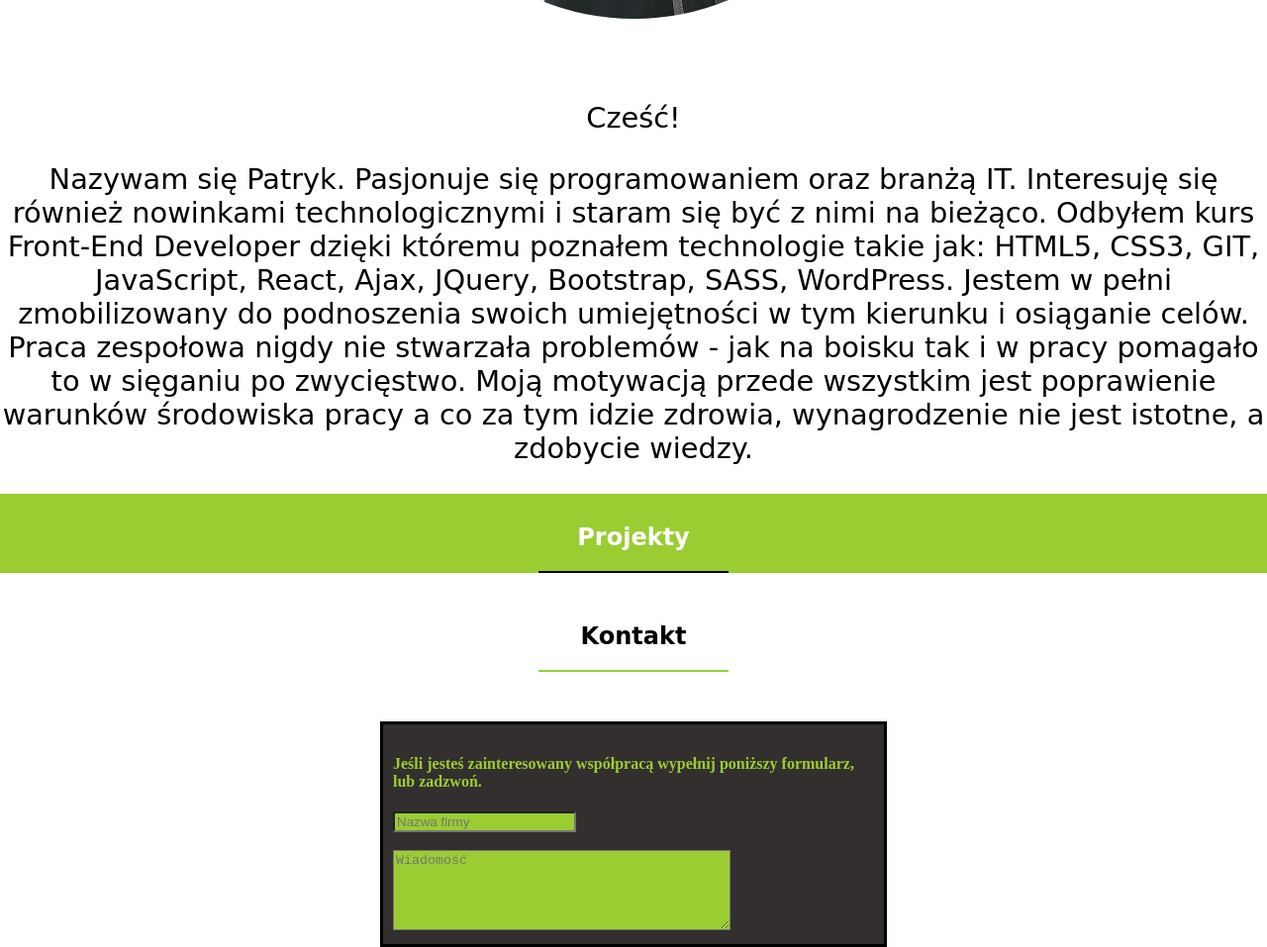
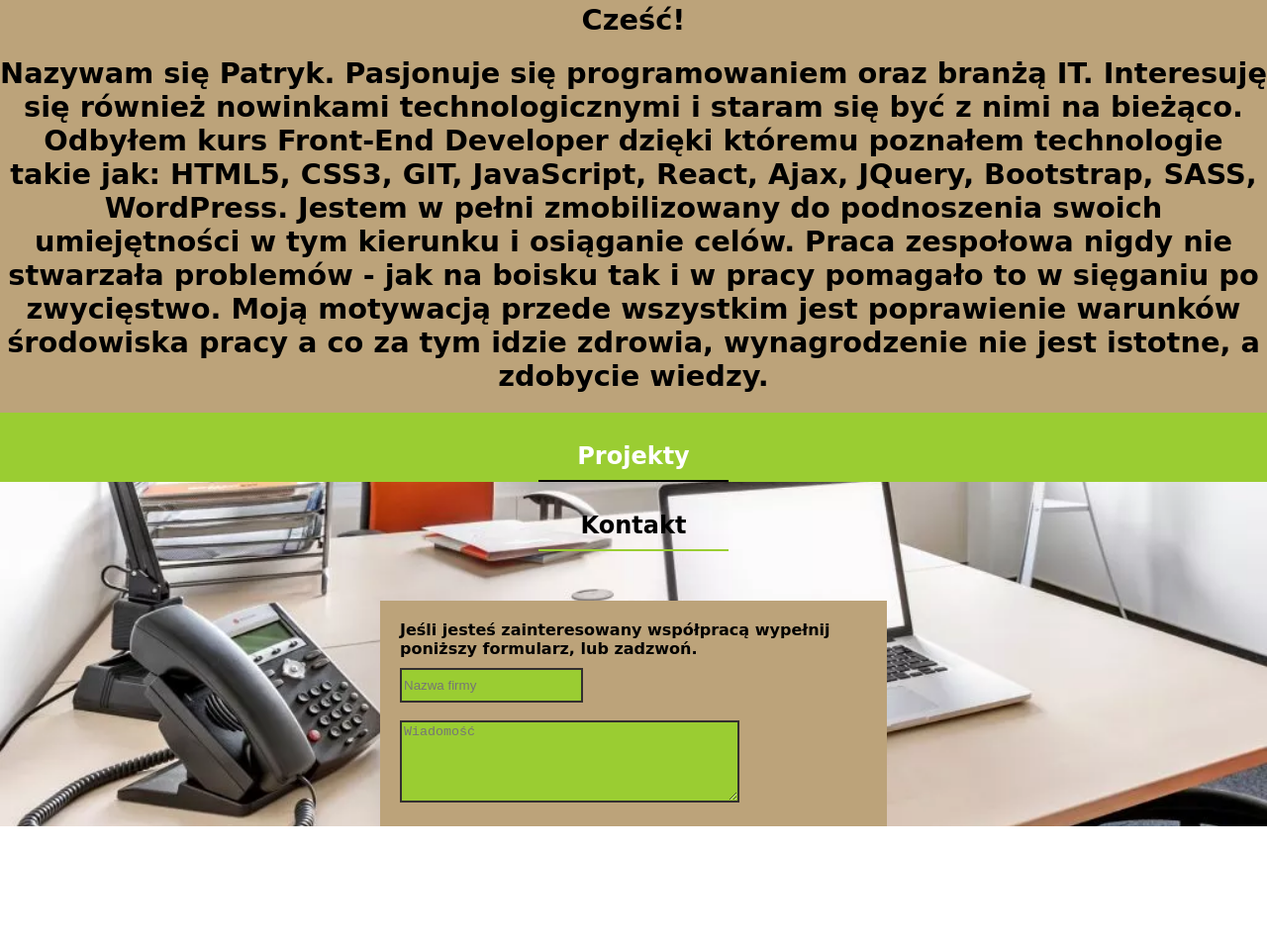
Before and after one commit to krawiecpat/pk-portfolio, a plain HTML site: page index.html in a window 1280 px wide. Shown: the part 1275-2232 px from the top of the page at 99% size. After the commit the page ends 2110 px from the top, so only its background shows below. Drawn offline with Linux system fonts and the light colour scheme; a web font is replaced by a local one.

Commit message:
takbyczq

```diff
--- a/css/style.css
+++ b/css/style.css
@@ -1,5 +1,6 @@
 * {
     box-sizing: border-box;
+    margin: 0;
 }
 
 body {
@@ -108,6 +109,7 @@ body {
 
 .about {
     text-align: center;
+    background-color:rgb(188, 163, 122);
 }
 
 .about .container-about h2 {
@@ -117,20 +119,26 @@ body {
 
 .about .container-about hr {
     width: 15%;
-    background-color: yellowgreen;
+    background-color: white;
     height: 2px;
-    border: 1px solid yellowgreen;
+    border: 1px solid white;
+    margin-left: auto;
+    margin-right: auto;
+    margin-top: 10px;
 }
 
 .about .container-about p {
     font-family: 'Hubballi', cursive;
     font-size: 1.8em;
-
+    font-weight: 700;
+    padding-bottom: 20px;
 }
 
 /* Project styles */
 
 .project {
+    padding: 0;
+    margin: 0;
     background-color: yellowgreen;
     text-align: center;
 }
@@ -140,6 +148,9 @@ body {
     background-color: black;
     height: 2px;
     border: 1px solid black;
+    margin-left: auto;
+    margin-right: auto;
+    margin-top: 10px;
 }
 
 .project .container-project h2 {
@@ -151,7 +162,16 @@ body {
 
 /* Contact styles */
 
+.contact {
+    background-image: url(../img/contact.jpg);
+    background-size: cover;
+    background-position: center;
+    background-repeat: no-repeat;
+}
+
 .contact h2 {
+    padding: 0;
+    margin: 0;
     font-family: 'Sansita Swashed', cursive;
     padding-top: 30px;
     text-align: center;
@@ -162,21 +182,48 @@ body {
     background-color: yellowgreen;
     height: 2px;
     border: 1px solid yellowgreen;
+    margin-left: auto;
+    margin-right: auto;
+    margin-top: 10px;
 }
 
 .form-contact {
-    border: 3px solid black;
+    border: 10px solid rgb(188, 163, 122);
     width: 40%;
     margin-left: 30%;
     margin-top: 50px;
     padding: 10px;
-    background-color: rgb(51, 47, 47);
+    background-color: rgb(188, 163, 122);
 }
 
 .form-contact .text-form {
-    color: yellowgreen;
+    color: black;
+    font-family: 'Hubballi', cursive;
+    margin-bottom: 10px;
 }
 
 .form-contact #name-company, #message {
     background-color: yellowgreen;
+    outline-style: none;
+    border: 2px solid rgb(51, 47, 47);
 }
+
+.form-contact #name-company {
+    height: 35px;
+}
+
+.form-contact #message:focus {
+    background-color: rgb(158, 204, 109);
+}
+
+.form-contact #name-company:focus {
+    background-color: rgb(158, 204, 109);
+}
+
+.form-contact #message:hover {
+    background-color: rgb(158, 204, 109);
+}
+
+.form-contact #name-company:hover {
+    background-color: rgb(158, 204, 109);
+}
```
Also changed, not shown: img/contact.jpg (added).
